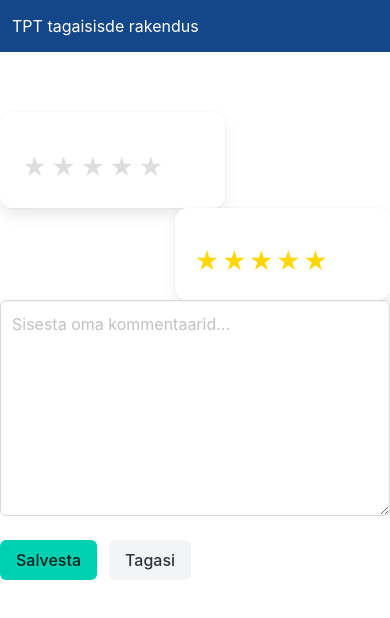
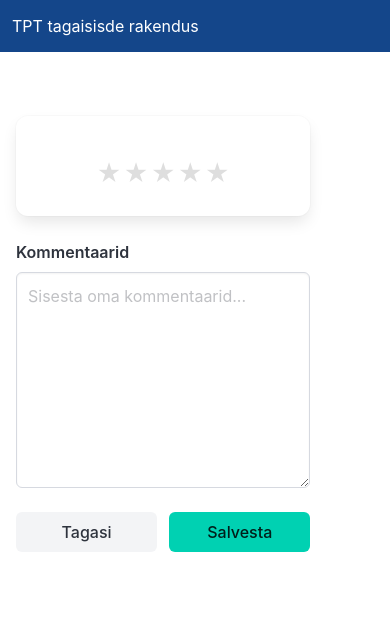
Before and after one commit to martinpr2006/Mikroprojekt, a Vue app in the folder client/: page /rating in a window 390 px wide. Shown: the top 618 px of the page. Built offline with nearby package versions, Linux system fonts and the light colour scheme.

Commit message:
Update rating page & star component to post to server, make rating page look nicer

```diff
--- a/client/src/components/StarRating.vue
+++ b/client/src/components/StarRating.vue
@@ -4,9 +4,9 @@
       v-for="i in maxStars"
       :key="i"
       @click="setRating(i)"
-      @mouseover="hoverRating(i)"
+      @mouseenter="hoverRating(i)"
       @mouseleave="resetHover"
-      :class="['star', i <= (isHovered ? hoverValue : rating) ? 'filled' : '']"
+      :class="['star', i <= (hoverValue || rating) ? 'filled' : '']"
     >
       ★
     </div>
@@ -14,11 +14,11 @@
 </template>
 
 <script>
-import { ref } from 'vue';
+import { ref, watch } from 'vue';
 
 export default {
   props: {
-    value: {
+    modelValue: {
       type: Number,
       default: 0,
     },
@@ -27,20 +27,23 @@ export default {
       default: 5,
     },
   },
+  emits: ['update:modelValue'],
   setup(props, { emit }) {
-    const rating = ref(props.value);
-    const isHovered = ref(false);
+    const rating = ref(props.modelValue);
     const hoverValue = ref(0);
+
+    // Watch for prop changes to keep in sync
+    watch(() => props.modelValue, (newValue) => {
+      rating.value = newValue;
+    });
 
     const setRating = (newRating) => {
       rating.value = newRating;
-      emit('ratingData', newRating);
+      emit('update:modelValue', newRating);
     };
 
     const hoverRating = (value) => {
-      if (isHovered.value) {
-        hoverValue.value = value;
-      }
+      hoverValue.value = value;
     };
 
     const resetHover = () => {
@@ -49,7 +52,7 @@ export default {
 
     return {
       rating,
-      isHovered,
+      hoverValue,
       hoverRating,
       resetHover,
       setRating,
@@ -60,18 +63,23 @@ export default {
 
 <style scoped>
 .star-rating {
-  display: inline-block;
+  display: inline-flex;
+  gap: 2px;
 }
 
 .star {
-  display: inline-block;
   font-size: 24px;
   cursor: pointer;
-  margin: 2px;
   color: rgb(222, 222, 222);
+  transition: color 0.15s ease;
+  user-select: none;
 }
 
 .filled {
   color: gold;
 }
+
+.star:hover {
+  transform: scale(1.1);
+}
 </style>
--- a/client/src/pages/Rating.vue
+++ b/client/src/pages/Rating.vue
@@ -1,22 +1,44 @@
 <script setup>
+import { ref } from 'vue'
 import { useRouter, useRoute } from 'vue-router'
 import StarRating from '../components/StarRating.vue'
 
 const router = useRouter()
 const route = useRoute()
 
+const subjectId = route.query.id
 const subjectName = route.query.subject
 const teacherName = route.query.teacher
+const userRating = ref(0)
+const comment = ref('')
+const errorMessage = ref('')
 
-const goToTeacherRating = () => {
-    router.push({
-        path: '/teacher-rating',
-        query:
-        {
-            subject: subjectName,
-            teacher: teacherName
-        }
-    })
+const saveRating = async () => {
+    if (userRating.value === 0) {
+        errorMessage.value = 'Palun vali hinnang'
+        return
+    }
+
+    errorMessage.value = ''
+
+    try {
+        const response = await fetch('http://localhost:3000/ratings', {
+            method: 'POST',
+            headers: {
+                'Content-Type': 'application/json',
+            },
+            body: JSON.stringify({
+                subject_id: subjectId,
+                rating: userRating.value,
+                comment: comment.value || null,
+            }),
+        })
+
+        router.push({ path: '/' })
+    } catch (error) {
+        errorMessage.value = error.message
+        console.error('Hinnangu salvestamine ebaõnnestus:', error)
+    }
 }
 
 const goBack = () => {
@@ -26,46 +48,41 @@ const goBack = () => {
 
 <template>
     <div class="columns is-centered is-vcentered full-height">
-        <div class="column is-4">
-            <div class="columns is-variable is-3 mt-6">
-                <div class="column">
-                    <div class="box fixed-width-box  is-pulled-left">
-                        <div class="content has-text-left">
-                            <p class="has-text-weight-semibold">{{ subjectName }}</p>
-                            <div>
-                                <star-rating v-model="userRating" :max-stars="5" @ratingData="updateRating" />
-                            </div>
-                        </div>
-                    </div>
-                </div>
-
-                <div class="column">
-                    <div class="box fixed-width-box is-pulled-right clickable" @click="goToTeacherRating">
-                        <div class="content has-text-left">
-                            <p class="has-text-weight-semibold">{{ teacherName }}</p>
-                            <div class="stars mt-3">
-                                ★★★★★
-                            </div>
+        <div class="column is-10-mobile is-8-tablet is-6-desktop is-4-widescreen">
+            <div class="mt-6">
+                <div class="box subject-box">
+                    <div class="content">
+                        <p class="is-size-4 has-text-weight-semibold mb-2">{{ subjectName }}</p>
+                        <p class="is-size-6 has-text-grey mb-4">{{ teacherName }}</p>
+                        <div class="rating-container">
+                            <star-rating v-model="userRating" :max-stars="5" />
                         </div>
                     </div>
                 </div>
             </div>
-
             <div class="field mt-5">
+                <label class="label">Kommentaarid</label>
                 <div class="control">
-                    <textarea class="textarea" placeholder="Sisesta oma kommentaarid..." rows="8"></textarea>
+                    <textarea
+                        v-model="comment"
+                        class="textarea"
+                        placeholder="Sisesta oma kommentaarid..."
+                        rows="8"
+                    ></textarea>
                 </div>
             </div>
-
-            <div class="field is-grouped mt-5">
+            <div v-if="errorMessage" class="notification is-danger is-light mt-4">
+                {{ errorMessage }}
+            </div>
+            <div class="field is-grouped is-grouped-right mt-5">
                 <div class="control">
-                    <button class="button is-primary">
-                        Salvesta
+                    <button class="button is-light" @click="goBack">
+                        Tagasi
                     </button>
                 </div>
                 <div class="control">
-                    <button class="button is-light" @click="goBack">
-                        Tagasi
+                    <button class="button is-primary" @click="saveRating">
+                        Salvesta
                     </button>
                 </div>
             </div>
@@ -73,47 +90,52 @@ const goBack = () => {
     </div>
 </template>
 
-<!-- <script>
-export default {
-  data() {
-    return {
-      userRating: 0,
-    };
-  },
-  components: {
-    StarRating,
-  },
-  methods: {
-    updateRating(newRating) {
-      // Handle the new rating as needed.
-      this.userRating = newRating;
-    },
-  },
-};
-</script> -->
-
 <style scoped>
 .full-height {
     min-height: 100vh;
+    padding: 1rem;
 }
 
-.fixed-width-box {
-    padding-right: 60px;
+.subject-box {
+    text-align: center;
+    padding: 2rem;
 }
 
-.stars {
-    font-size: 1.5rem;
-    color: #ffd700;
-    letter-spacing: 2px;
+.rating-container {
+    display: flex;
+    justify-content: center;
+    margin-top: 0.5rem;
 }
 
-.clickable {
-    cursor: pointer;
-    transition: transform 0.1s ease, box-shadow 0.1s ease;
+.textarea {
+    resize: vertical;
+    min-height: 150px;
 }
 
-.clickable:hover {
-    transform: translateY(-2px);
-    box-shadow: 0 4px 10px rgba(0, 0, 0, 0.15);
+.textarea:focus {
+    border-color: #3273dc;
+    box-shadow: 0 0 0 0.125em rgba(50, 115, 220, 0.25);
+}
+
+.button {
+    min-width: 100px;
+}
+
+@media screen and (max-width: 768px) {
+    .subject-box {
+        padding: 1.5rem;
+    }
+
+    .is-grouped-right {
+        justify-content: stretch;
+    }
+
+    .is-grouped-right .control {
+        flex: 1;
+    }
+
+    .button {
+        width: 100%;
+    }
 }
 </style>
```
